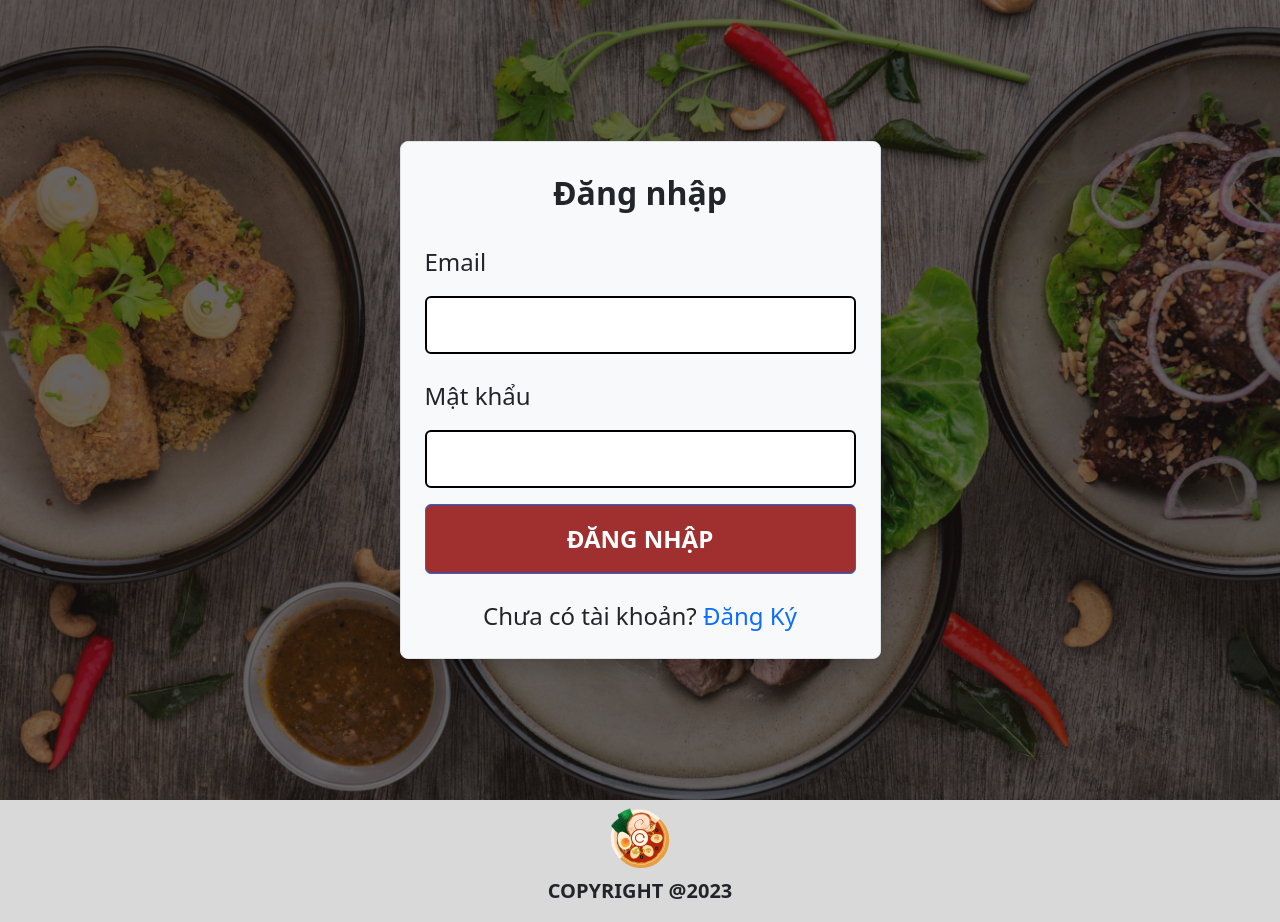
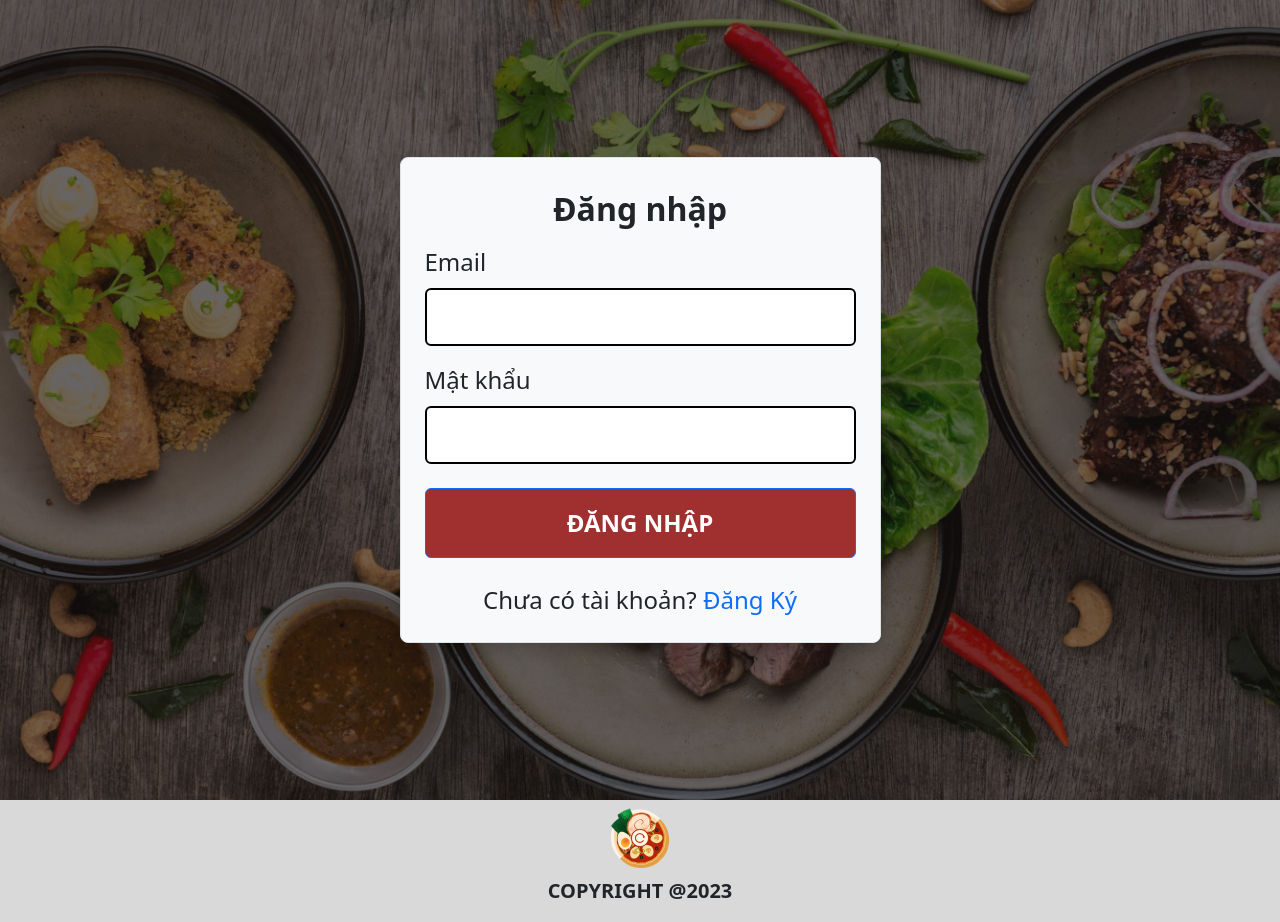
Before and after one commit to tranvanhoang060301/QLDAPM-HK222, a React (Create React App) app in the folder bkfood/: page /login in a window 1280 px wide. Built offline with nearby package versions, Linux system fonts and the light colour scheme.

Commit message:
change padding in login

```diff
--- a/bkfood/src/pages/login/index.js
+++ b/bkfood/src/pages/login/index.js
@@ -32,8 +32,8 @@ const Login = () => {
         <h2 className="text-center fs-2 fw-bolder py-2">Đăng nhập</h2>
         <Form onSubmit={handleSubmit}>
           {error !== "" && <Alert variant="danger">{error}</Alert>}
-          <Form.Group className="py-2" controlId="email">
-            <Form.Label className="py-2 font-medium">Email</Form.Label>
+          <Form.Group className="mb-3" controlId="email">
+            <Form.Label className="font-medium">Email</Form.Label>
             <Form.Control
                 type="email"
                 style={{ border: '2px solid #000000', fontSize: "28px" }}
@@ -41,8 +41,8 @@ const Login = () => {
                 onChange={(e) => setEmail(e.target.value)}
             />
           </Form.Group>
-          <Form.Group className="py-2" controlId="password">
-            <Form.Label className="py-2 font-medium">Mật khẩu</Form.Label>
+          <Form.Group className="mb-3" controlId="password">
+            <Form.Label className="font-medium">Mật khẩu</Form.Label>
             <Form.Control
                 type="password"
                 style={{ border: '2px solid #000000', fontSize: "28px" }}
```
